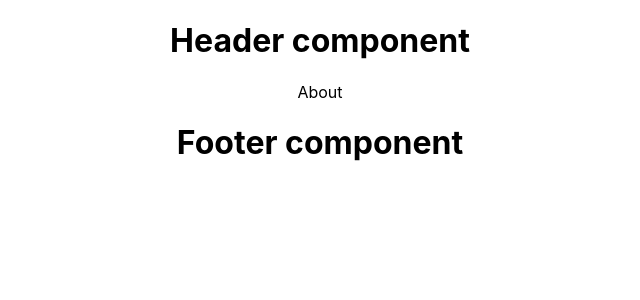
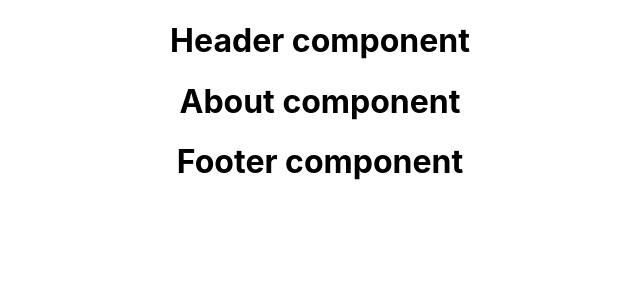
Before and after one commit to tohirRaihan/eduhub, a React (Create React App) app: page /about in a window 1280 px wide. Shown: the top 300 px of the page, without its empty margins (320-960 px from the left). Built offline with nearby package versions, Linux system fonts and the light colour scheme.

Commit message:
add Services component

```diff
--- a/src/App.js
+++ b/src/App.js
@@ -3,6 +3,7 @@ import { BrowserRouter, Route, Switch } from 'react-router-dom';
 import Header from './components/Header/Header';
 import Footer from './components/Footer/Footer';
 import Home from './components/Home/Home';
+import About from './components/About/About';
 
 function App() {
     return (
@@ -20,7 +21,7 @@ function App() {
                         Services
                     </Route>
                     <Route exact path="/about">
-                        About
+                        <About />
                     </Route>
                     <Route exact path="/blog">
                         Blog
```
Also changed, not shown: src/components/Services/Services.js (added, +11 -0 lines), src/components/Services/Services.css (added).
